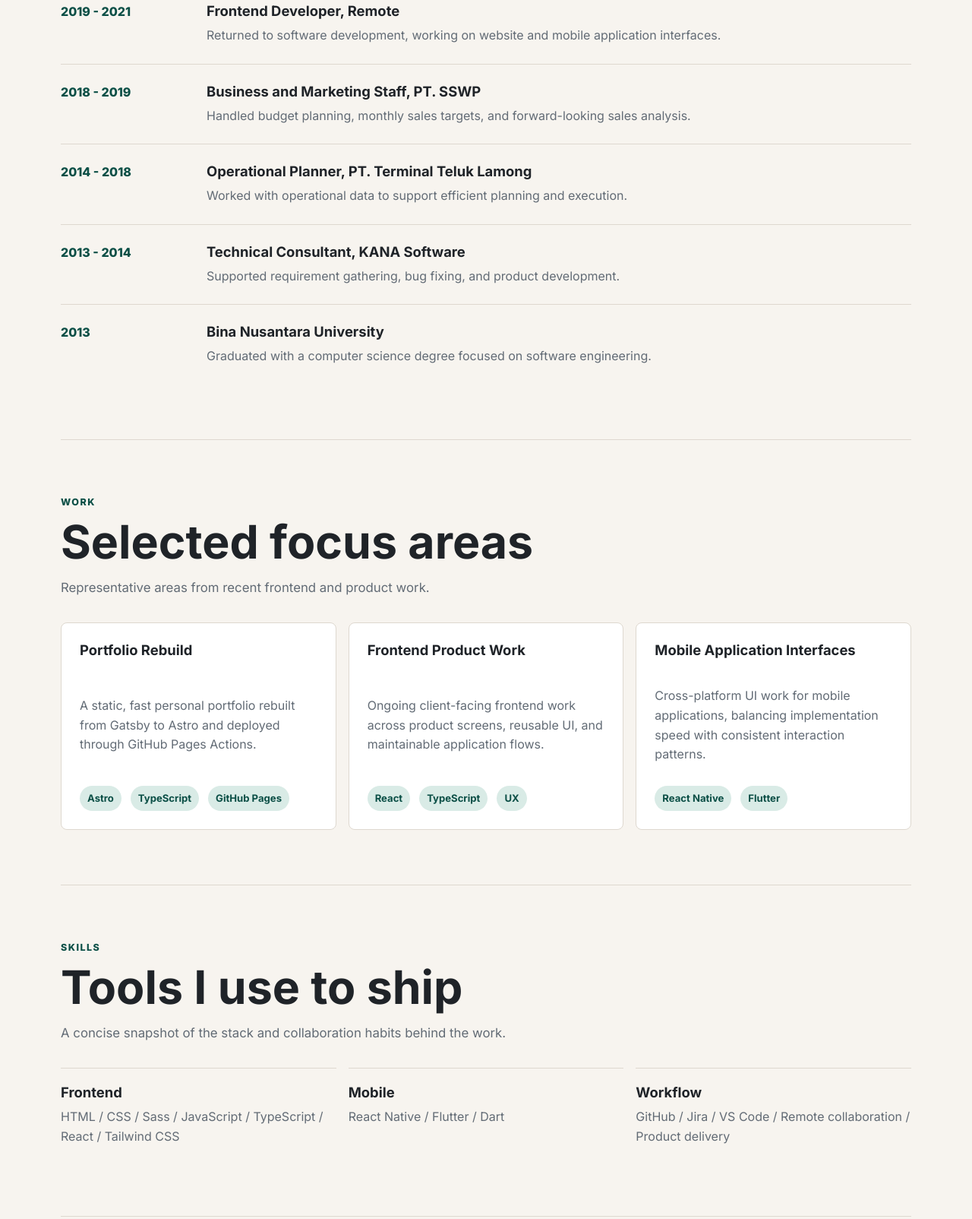
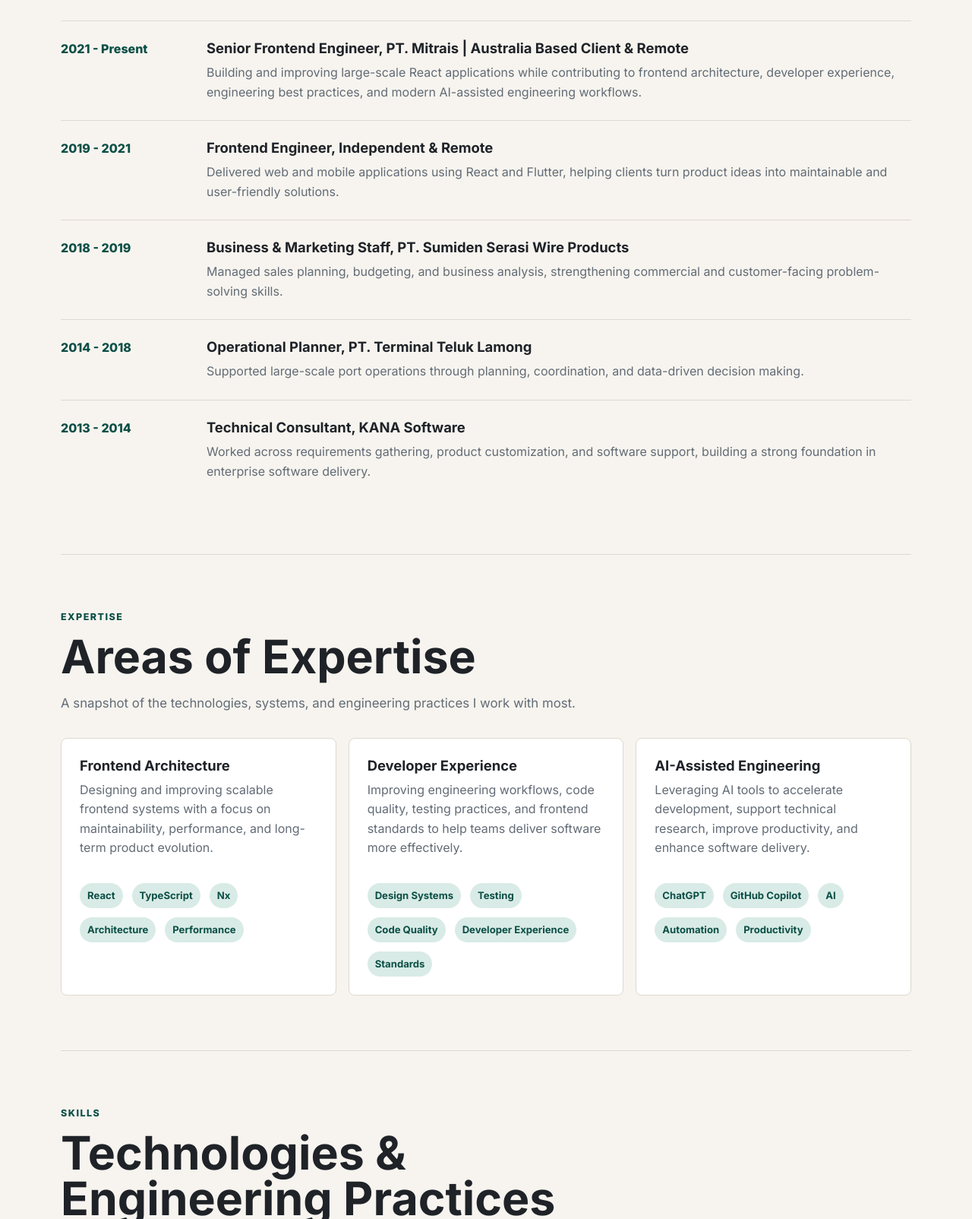
Before and after one commit to erpriliano/erpriliano.github.io, an Astro site: page / in a window 1280 px wide. Shown: the part 1196-2800 px from the top of the page at 76% size. Built offline with nearby package versions, Linux system fonts and the light colour scheme; Astro itself is replaced by a stand-in of ours.

Commit message:
Update content (#3)
Co-authored-by: erprilianoAbbas <erprilianosaputra.abbas@medirecords.com>

```diff
--- a/src/components/BaseLayout.astro
+++ b/src/components/BaseLayout.astro
@@ -33,7 +33,8 @@ const canonical = new URL(Astro.url.pathname, Astro.site)
         <a class="brand" href="/" aria-label="Go to homepage">EA</a>
         <nav aria-label="Primary navigation">
           <a href="/#experience">Experience</a>
-          <a href="/#work">Work</a>
+          <a href="/#expertise">Expertise</a>
+          <a href="/#skills">Skills</a>
           <a href="/#contact">Contact</a>
         </nav>
       </header>
--- a/src/components/Hero.astro
+++ b/src/components/Hero.astro
@@ -8,19 +8,28 @@ import profileImage from "../images/icon_developer.png"
     <p class="eyebrow">{profile.location}</p>
     <h1>{profile.name}</h1>
     <p class="lead">
-      {profile.role} building clear, maintainable web and mobile interfaces.
+      {profile.role} building scalable frontend systems, modern user experiences,
+      and AI-assisted engineering workflows.
     </p>
     <p>{profile.intro}</p>
     <div class="actions">
-      <a class="button primary" href="#work">View work</a>
-      <a class="button secondary" href="#contact">Contact</a>
+      <a class="button primary" href="#expertise">Explore expertise</a>
+      <a class="button secondary" href="#contact">Let's connect</a>
     </div>
   </div>
   <div class="hero-aside" aria-label="Profile summary">
-    <img src={profileImage.src} width="168" height="168" alt="Developer icon" />
+    <img
+      src={profileImage.src}
+      width="168"
+      height="168"
+      alt="Erpriliano Abbas portrait"
+    />
     <div>
       <span>Currently focused on</span>
-      <strong>Frontend engineering, UI quality, and product delivery.</strong>
+      <strong
+        >Frontend architecture, developer experience, and AI-assisted
+        engineering.</strong
+      >
     </div>
   </div>
 </section>
--- a/src/data/profile.ts
+++ b/src/data/profile.ts
@@ -1,12 +1,12 @@
 export const profile = {
   name: "Erpriliano Abbas",
-  role: "Frontend Developer",
+  role: "Senior Frontend Engineer",
   location: "Jakarta, Indonesia",
   email: "mailto:erpriliano@gmail.com",
   summary:
-    "Computer science graduate from Bina Nusantara University with experience across frontend web, mobile application development, business operations, and product-facing delivery.",
+    "Senior Frontend Engineer with experience building scalable web applications, frontend platforms, and maintainable UI systems using React, TypeScript, and modern engineering practices.",
   intro:
-    "I build clean, usable interfaces with a practical eye for product behavior, maintainability, and user experience. My current focus is frontend engineering for web and mobile applications.",
+    "I build clean, reliable, and user-focused interfaces with a strong focus on frontend architecture, developer experience, performance, and long-term maintainability. I also leverage AI-assisted engineering workflows to move faster while keeping code quality high.",
   socials: [
     {
       label: "LinkedIn",
@@ -17,8 +17,8 @@ export const profile = {
       href: "https://github.com/erpriliano",
     },
     {
-      label: "Medium",
-      href: "https://medium.com/@erpriliano",
+      label: "GitHub Work",
+      href: "https://github.com/erprilianoAbbas",
     },
   ],
 }
@@ -26,88 +26,107 @@ export const profile = {
 export const experience = [
   {
     year: "2021 - Present",
-    title: "Frontend Developer, PT. Mitrais",
+    title:
+      "Senior Frontend Engineer, PT. Mitrais | Australia Based Client & Remote",
     description:
-      "Assigned to an Australia-based client, building and maintaining frontend features for their product team.",
+      "Building and improving large-scale React applications while contributing to frontend architecture, developer experience, engineering best practices, and modern AI-assisted engineering workflows.",
   },
   {
     year: "2019 - 2021",
-    title: "Frontend Developer, Remote",
+    title: "Frontend Engineer, Independent & Remote",
     description:
-      "Returned to software development, working on website and mobile application interfaces.",
+      "Delivered web and mobile applications using React and Flutter, helping clients turn product ideas into maintainable and user-friendly solutions.",
   },
   {
     year: "2018 - 2019",
-    title: "Business and Marketing Staff, PT. SSWP",
+    title: "Business & Marketing Staff, PT. Sumiden Serasi Wire Products",
     description:
-      "Handled budget planning, monthly sales targets, and forward-looking sales analysis.",
+      "Managed sales planning, budgeting, and business analysis, strengthening commercial and customer-facing problem-solving skills.",
   },
   {
     year: "2014 - 2018",
     title: "Operational Planner, PT. Terminal Teluk Lamong",
     description:
-      "Worked with operational data to support efficient planning and execution.",
+      "Supported large-scale port operations through planning, coordination, and data-driven decision making.",
   },
   {
     year: "2013 - 2014",
     title: "Technical Consultant, KANA Software",
     description:
-      "Supported requirement gathering, bug fixing, and product development.",
-  },
-  {
-    year: "2013",
-    title: "Bina Nusantara University",
-    description:
-      "Graduated with a computer science degree focused on software engineering.",
+      "Worked across requirements gathering, product customization, and software support, building a strong foundation in enterprise software delivery.",
   },
 ]
 
 export const skills = [
   {
-    title: "Frontend",
+    title: "Frontend Engineering",
     items: [
+      "React",
+      "TypeScript",
+      "JavaScript",
       "HTML",
       "CSS",
       "Sass",
-      "JavaScript",
-      "TypeScript",
-      "React",
+      "Material UI",
       "Tailwind CSS",
+      "Storybook",
     ],
   },
   {
-    title: "Mobile",
-    items: ["React Native", "Flutter", "Dart"],
+    title: "Full-Stack Foundations",
+    items: ["Spring Boot", "Java", "PostgreSQL", "REST APIs", "Liquibase"],
   },
   {
-    title: "Workflow",
+    title: "Platform & Architecture",
+    items: [
+      "Nx Monorepo",
+      "Design Systems",
+      "Microfrontends",
+      "Web Components",
+      "Frontend Architecture",
+      "Performance Optimization",
+      "Developer Experience",
+      "Testing",
+    ],
+  },
+  {
+    title: "Tools & Delivery",
     items: [
       "GitHub",
+      "GitHub Actions",
       "Jira",
       "VS Code",
-      "Remote collaboration",
-      "Product delivery",
+      "AI-Assisted Engineering",
+      "ChatGPT",
+      "GitHub Copilot",
+      "Agile Delivery",
     ],
   },
 ]
 
 export const projects = [
   {
-    title: "Portfolio Rebuild",
+    title: "Frontend Architecture",
     description:
-      "A static, fast personal portfolio rebuilt from Gatsby to Astro and deployed through GitHub Pages Actions.",
-    tags: ["Astro", "TypeScript", "GitHub Pages"],
+      "Designing and improving scalable frontend systems with a focus on maintainability, performance, and long-term product evolution.",
+    tags: ["React", "TypeScript", "Nx", "Architecture", "Performance"],
   },
   {
-    title: "Frontend Product Work",
+    title: "Developer Experience",
     description:
-      "Ongoing client-facing frontend work across product screens, reusable UI, and maintainable application flows.",
-    tags: ["React", "TypeScript", "UX"],
+      "Improving engineering workflows, code quality, testing practices, and frontend standards to help teams deliver software more effectively.",
+    tags: [
+      "Design Systems",
+      "Testing",
+      "Code Quality",
+      "Developer Experience",
+      "Standards",
+    ],
   },
   {
-    title: "Mobile Application Interfaces",
+    title: "AI-Assisted Engineering",
     description:
-      "Cross-platform UI work for mobile applications, balancing implementation speed with consistent interaction patterns.",
-    tags: ["React Native", "Flutter"],
+      "Leveraging AI tools to accelerate development, support technical research, improve productivity, and enhance software delivery.",
+    tags: ["ChatGPT", "GitHub Copilot", "AI", "Automation", "Productivity"],
   },
 ]
--- a/src/pages/index.astro
+++ b/src/pages/index.astro
@@ -11,7 +11,7 @@ import { experience, profile, projects, skills } from "../data/profile"
   <section id="experience" class="section">
     <SectionHeading
       eyebrow="Experience"
-      title="A practical frontend path"
+      title="Building products, platforms, and engineering excellence"
       description={profile.summary}
     />
     <div class="timeline">
@@ -29,18 +29,20 @@ import { experience, profile, projects, skills } from "../data/profile"
     </div>
   </section>
 
-  <section id="work" class="section">
+  <section id="expertise" class="section">
     <SectionHeading
-      eyebrow="Work"
-      title="Selected focus areas"
-      description="Representative areas from recent frontend and product work."
+      eyebrow="Expertise"
+      title="Areas of Expertise"
+      description="A snapshot of the technologies, systems, and engineering practices I work with most."
     />
     <div class="card-grid">
       {
         projects.map(project => (
           <article class="card">
-            <h3>{project.title}</h3>
-            <p>{project.description}</p>
+            <div class="card-copy">
+              <h3>{project.title}</h3>
+              <p>{project.description}</p>
+            </div>
             <div class="tag-list">
               {project.tags.map(tag => (
                 <span>{tag}</span>
@@ -52,11 +54,11 @@ import { experience, profile, projects, skills } from "../data/profile"
     </div>
   </section>
 
-  <section class="section">
+  <section id="skills" class="section">
     <SectionHeading
       eyebrow="Skills"
-      title="Tools I use to ship"
-      description="A concise snapshot of the stack and collaboration habits behind the work."
+      title="Technologies & Engineering Practices"
+      description="The technologies, tools, and engineering approaches I use to build scalable and maintainable software."
     />
     <div class="skill-list">
       {
@@ -73,8 +75,8 @@ import { experience, profile, projects, skills } from "../data/profile"
   <section id="contact" class="section contact-band">
     <SectionHeading
       eyebrow="Contact"
-      title="Let’s talk about frontend work"
-      description="Reach out for product UI, web application, or mobile interface work."
+      title="Let's work together"
+      description="Open to opportunities involving frontend engineering, platform initiatives, architecture, and AI-assisted software development."
     />
     <div class="contact-links">
       {
--- a/src/styles/global.css
+++ b/src/styles/global.css
@@ -171,6 +171,7 @@ nav a:hover,
 .hero-aside {
   display: grid;
   gap: 20px;
+  justify-items: center;
   padding: 28px;
   background: var(--surface);
   border: 1px solid var(--line);
@@ -181,6 +182,7 @@ nav a:hover,
 .hero-aside img {
   width: 120px;
   height: 120px;
+  object-fit: cover;
 }
 
 .hero-aside span,
@@ -264,12 +266,21 @@ p {
   display: flex;
   min-height: 260px;
   flex-direction: column;
-  justify-content: space-between;
-  gap: 28px;
+  justify-content: flex-start;
+  gap: 24px;
   padding: 24px;
   background: var(--surface);
   border: 1px solid var(--line);
   border-radius: 8px;
+}
+
+.card-copy {
+  min-height: 142px;
+}
+
+.tag-list {
+  align-content: flex-start;
+  min-height: 104px;
 }
 
 .tag-list span {
@@ -283,7 +294,7 @@ p {
 
 .skill-list {
   display: grid;
-  grid-template-columns: repeat(3, minmax(0, 1fr));
+  grid-template-columns: repeat(2, minmax(0, 1fr));
   gap: 16px;
 }
 
```
Also changed, not shown: src/images/icon_developer.png.
